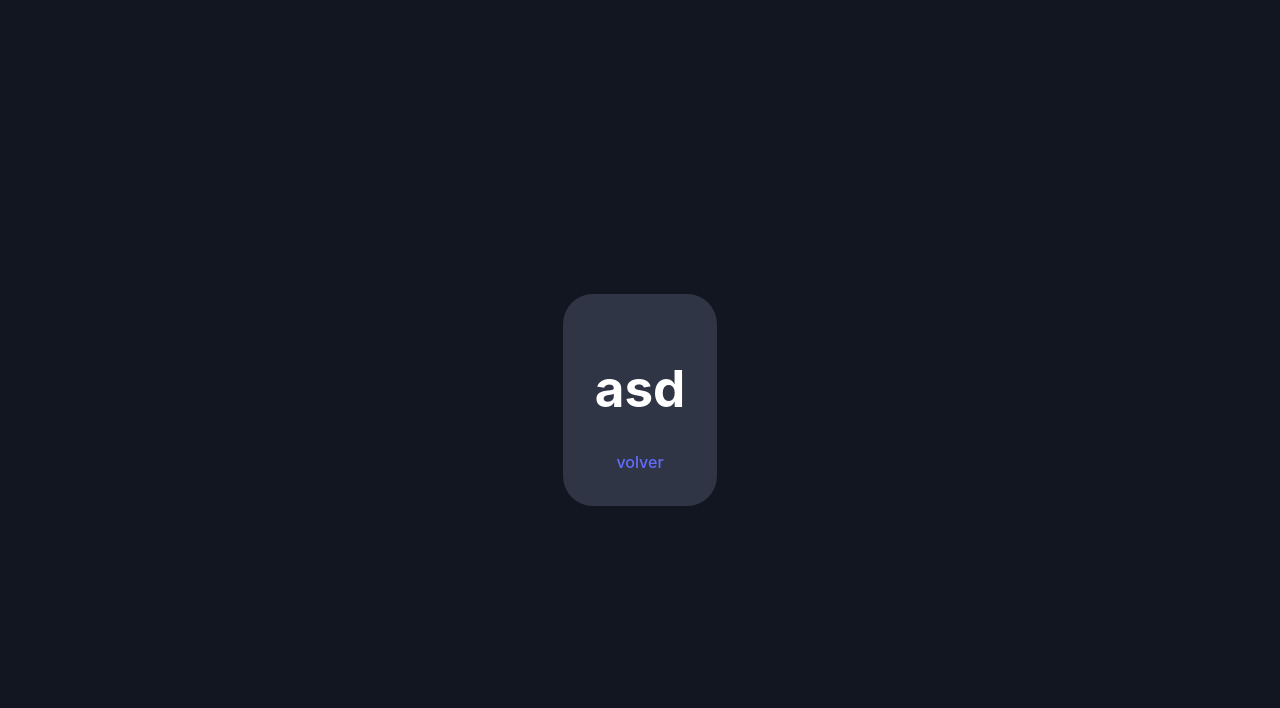
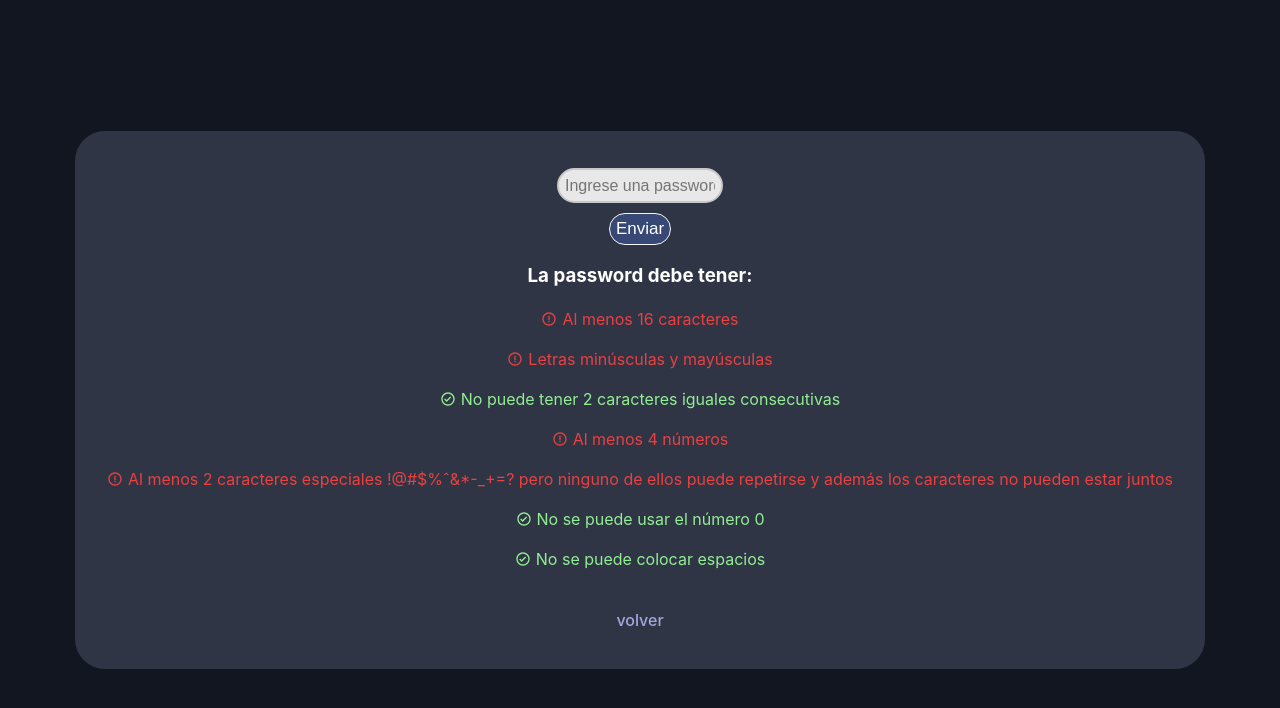
Before and after one commit to 1thomas13/Prueba-AVE-ThomasBarreto, a React (Vite) app in the folder app/: page /3 in a window 1280 px wide. Shown: the top 708 px of the page. Built offline with nearby package versions, Linux system fonts and the light colour scheme; the HTML template or start-up script is replaced by a standard one.

Commit message:
exercise 3 and 5 finished

```diff
--- a/app/package.json
+++ b/app/package.json
@@ -11,6 +11,7 @@
   "dependencies": {
     "react": "^18.2.0",
     "react-dom": "^18.2.0",
+    "react-icons": "^4.7.1",
     "react-router-dom": "^6.4.4"
   },
   "devDependencies": {
--- a/app/src/App.css
+++ b/app/src/App.css
@@ -24,13 +24,6 @@
   }
 }
 
-.link {
-  color: wheat;
-  background-color: #1a1a1a;
-  padding: 4px 12px;
-  margin: auto;
-}
-
 button {
   height: 2rem;
   padding: 0 0.4rem;
@@ -39,7 +32,8 @@ button {
   background: #384874;
   color: #fff;
   display: block;
-  margin: auto;
+  margin: 0 auto;
+  margin-top: 5px;
   cursor: pointer;
   font-size: 17px;
 }
--- a/app/src/App.jsx
+++ b/app/src/App.jsx
@@ -1,39 +1,14 @@
-import { useState } from 'react'
 import { Link, Routes, Route } from 'react-router-dom'
 import './App.css'
+import { Menu } from './pages/components/Menu'
 import { Problem1 } from './pages/problem1/Problem1'
 import { Problem2 } from './pages/problem2/Problem2'
+import { Problem3and5 } from './pages/problem3and5/Problem3and5'
 import { Problem6 } from './pages/problem6/Problem6'
 import { Problem8 } from './pages/problem8/Problem8'
 
 
-const Hds1 = () => {
-  return <h1>asd</h1>
-}
-
-const Menu = () => {
-
-  const [count, setCount] = useState(0)
-
-  return <>
-    <h1>Prueba Tecnica AVE</h1>
-    <h2>Thomas Barreto</h2>
-    <Link className='link' to={"1"}>Ejercicio 1</Link>
-    <Link className='link' to={"2"}>Ejercicio 2</Link>
-    <Link className='link' to={"3"}>Ejercicio 3</Link>
-    <Link className='link' to={"4"}>Ejercicio 4</Link>
-    <Link className='link' to={"5"}>Ejercicio 5</Link>
-    <Link className='link' to={"6"}>Ejercicio 6</Link>
-    <Link className='link' to={"7"}>Ejercicio 7</Link>
-    <Link className='link' to={"8"}>Ejercicio 8</Link>
-    <button onClick={() => setCount((count) => count + 1)}>
-      count is {count}
-    </button>
-  </>
-}
-
 function App() {
-
 
   return (
     <>
@@ -44,11 +19,9 @@ function App() {
         <Route path='/' element={<Menu/>} />
           <Route path='/1' element={<Problem1 />} />
           <Route path='/2' element={<Problem2 />} />
-          <Route path='/3' element={<Hds1 />} />
-          <Route path='/4' element={<Hds1 />} />
-          <Route path='/5' element={<Hds1 />} />
+          <Route path='/3' element={<Problem3and5 />} />
+          <Route path='/5' element={<Problem3and5 />} />
           <Route path='/6' element={<Problem6 />} />
-          <Route path='/7' element={<Problem8 />} />
           <Route path='/8' element={<Problem8 />} />
         </Routes>
         <Link to={'/'}>volver</Link>
--- a/app/src/index.css
+++ b/app/src/index.css
@@ -16,9 +16,11 @@
 
 a {
   font-weight: 500;
-  color: #646cff;
+  color: #a5a8dd;
+  margin: 5px;
   text-decoration: inherit;
 }
+
 a:hover {
   color: #535bf2;
   text-decoration:underline;
--- /dev/null
+++ b/app/src/pages/components/Menu.jsx
@@ -0,0 +1,14 @@
+import { Link } from 'react-router-dom'
+
+export const Menu = () => {
+
+  return <>
+    <h1>Prueba Tecnica AVE</h1>
+    <h2>Thomas Barreto</h2>
+    <Link to={"1"}> Ejercicio 1 </Link>
+    <Link to={"2"}> Ejercicio 2 </Link>
+    <Link to={"3"}> Ejercicio 3 y 5 </Link>
+    <Link to={"6"}> Ejercicio 6 </Link>
+    <Link to={"8"}> Ejercicio 8 </Link>
+  </>
+}
--- /dev/null
+++ b/app/src/pages/problem3and5/Problem3and5.jsx
@@ -0,0 +1,132 @@
+import React, { useState } from 'react'
+import { useEffect } from 'react'
+import { BiCheckCircle, BiErrorCircle} from 'react-icons/bi'
+
+export const Problem3and5 = () => {
+  const errors  = [
+    { error: 'Al menos 16 caracteres', fulfilled: false },
+    { error: 'Letras minúsculas y mayúsculas', fulfilled: false },
+    { error: 'No puede tener 2 caracteres iguales consecutivas', fulfilled: true },
+    { error: 'Al menos 4 números', fulfilled: false },
+    { error: 'Al menos 2 caracteres especiales !@#$%ˆ&*-_+=? pero ninguno de ellos puede repetirse y además los caracteres no pueden estar juntos',
+     fulfilled: true },
+    { error: 'No se puede usar el número 0', fulfilled: true },
+    { error: 'No se puede colocar espacios', fulfilled: true },
+  ]
+
+  const [ password, setPassword ] = useState('')
+  const [ validations, setValidations ] = useState(errors)
+
+  const handleSubmit = (e) => {
+    e.preventDefault()
+
+    if (password.length > 15)  console.log('first')
+
+    console.log(password)
+    alert('password invalida')
+  }
+
+  const validatePassword = () => {
+
+    const arrayPassword = password.trim().split('')
+    console.log(arrayPassword)
+
+
+    // validacion de 16 caracteres
+    if (password.length > 15) setValidations([ ...errors, errors[0].fulfilled = true ])
+    else setValidations([ ...errors, errors[0].fulfilled = false ])
+
+    // validacion de minusculas y mayusculas
+    let existUppercase = false
+    let existLowercase = false
+
+    for ( let character of arrayPassword) {
+
+      if (character === ' ') null
+      if (!isNaN(character)) null
+      else {
+        if (character === character.toUpperCase()) existUppercase = true
+        if (character === character.toLowerCase()) existLowercase = true
+      }
+    }
+
+    if (existLowercase && existUppercase) setValidations([ ...errors, errors[1].fulfilled = true ])
+    else setValidations([ ...errors, errors[1].fulfilled = false ])
+
+    // validacion de 2 letras consecutivas
+
+    const validateRepeatLett = arrayPassword.some( (_character, index) => {
+      return arrayPassword[index] === arrayPassword[index+1]
+    })
+
+    setValidations([ ...errors, errors[2].fulfilled = !validateRepeatLett ])
+
+    // validacion de 4 numeros
+    const totalNumbers = arrayPassword.reduce((accumulator, character) => (
+      !isNaN(character) ? accumulator + 1 : accumulator + 0
+    ), 0)
+
+    if (totalNumbers > 3) setValidations([ ...errors, errors[3].fulfilled = true ])
+    else setValidations([ ...errors, errors[1].fulfilled = false ])
+
+     // validacion caracteres especiales
+    const characterSpecial = [ '!', '@', '#', '$', '%', 'ˆ', '&', '*', '-', '_', '+', '=', '?' ]
+
+
+    const totalCharacterSpecial = arrayPassword.reduce((accumulator, character) => (
+      characterSpecial.includes(character) ? accumulator + 1 : accumulator + 0
+    ), 0)
+
+    const validateRepeatSpecialcerca = arrayPassword.some( (_character, index) => {
+      return characterSpecial.includes(arrayPassword[ index ]) && characterSpecial.includes(arrayPassword[ index +1 ])
+    })
+
+    let result = {};
+    for (let str of password) {
+      result[str] = result.hasOwnProperty(str) ? result[str] + 1 : 1;
+    }
+
+    let repeatspecialCharactersInPass = false
+
+    for (let clave in result){
+      if(characterSpecial.includes(clave)) {
+        if (result[clave] > 1) repeatspecialCharactersInPass = true
+      }
+    }
+    console.log(repeatspecialCharactersInPass, validateRepeatSpecialcerca, totalCharacterSpecial)
+
+    if (!repeatspecialCharactersInPass && !validateRepeatSpecialcerca && totalCharacterSpecial >= 2 ) {
+      setValidations([ ...errors, errors[4].fulfilled = true ])
+    } else setValidations([ ...errors, errors[4].fulfilled = false ])
+
+
+    if (!password.includes('0')) setValidations([ ...errors, errors[5].fulfilled = true ])
+    else setValidations([ ...errors, errors[5].fulfilled = false ])
+
+    if (!password.includes(' ')) setValidations([ ...errors, errors[6].fulfilled = true ])
+    else setValidations([ ...errors, errors[6].fulfilled = false ])
+
+  }
+
+  useEffect(() => {
+    validatePassword()
+  }, [password]);
+
+  return (
+    <div>
+      <div style={{display:'flex', justifyContent: 'center'}}>
+        <input onChange={ (e) => { setPassword(e.target.value) }} value={password} type='password' placeholder={'Ingrese una password'}></input>
+      </div>
+
+      <button onClick={handleSubmit} type={'submit'}>Enviar</button>
+      <h3> La password debe tener: </h3>
+      { validations.map((validation) => {
+        return <p key={ validation.error } style={{ color: validation.fulfilled ? '#92ee92' : '#e94040', display: 'flex', alignItems: 'center', justifyContent: 'center', gap: '5px' }}>
+          { validation.fulfilled && <BiCheckCircle/> }
+          { validation.fulfilled === false && <BiErrorCircle/> }
+          { validation.error }
+        </p>
+      })}
+    </div>
+  )
+}
```
Also changed, not shown: 1 other file (tests, documents, lock files or other folders).
